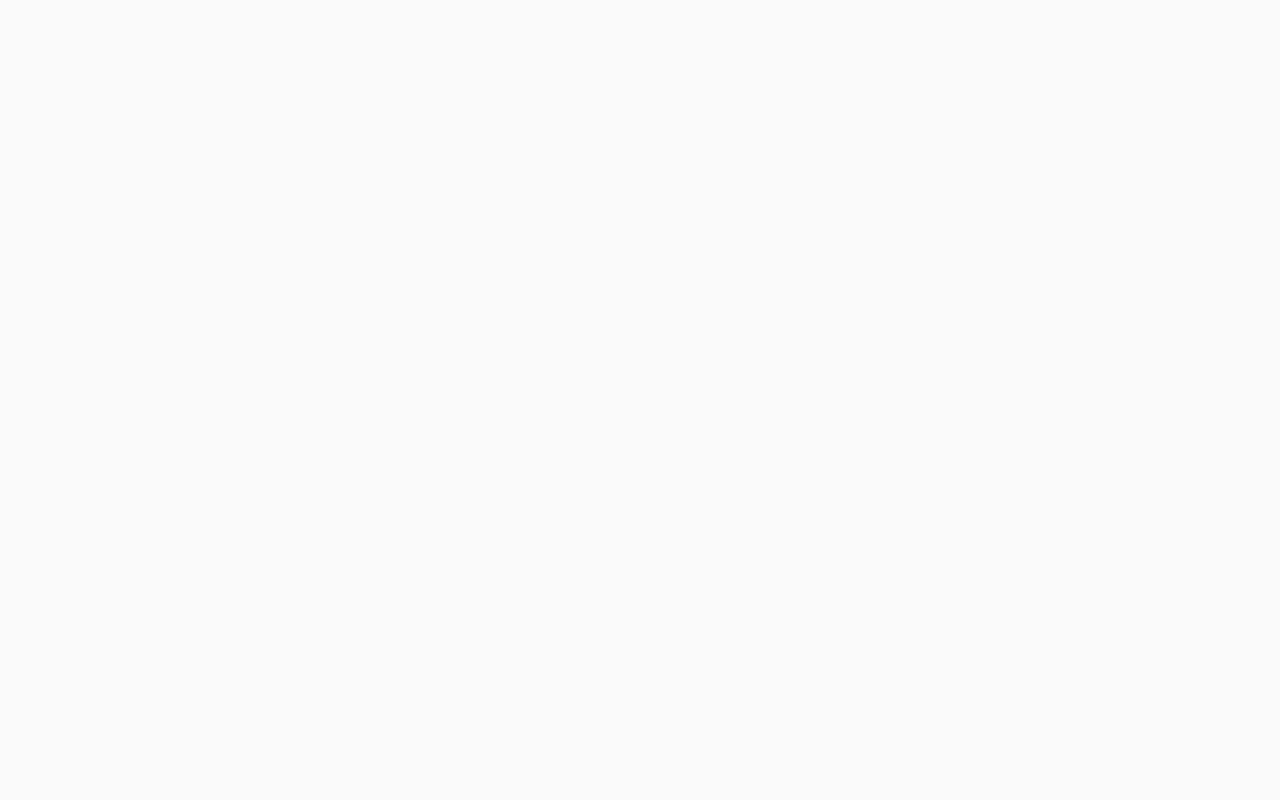
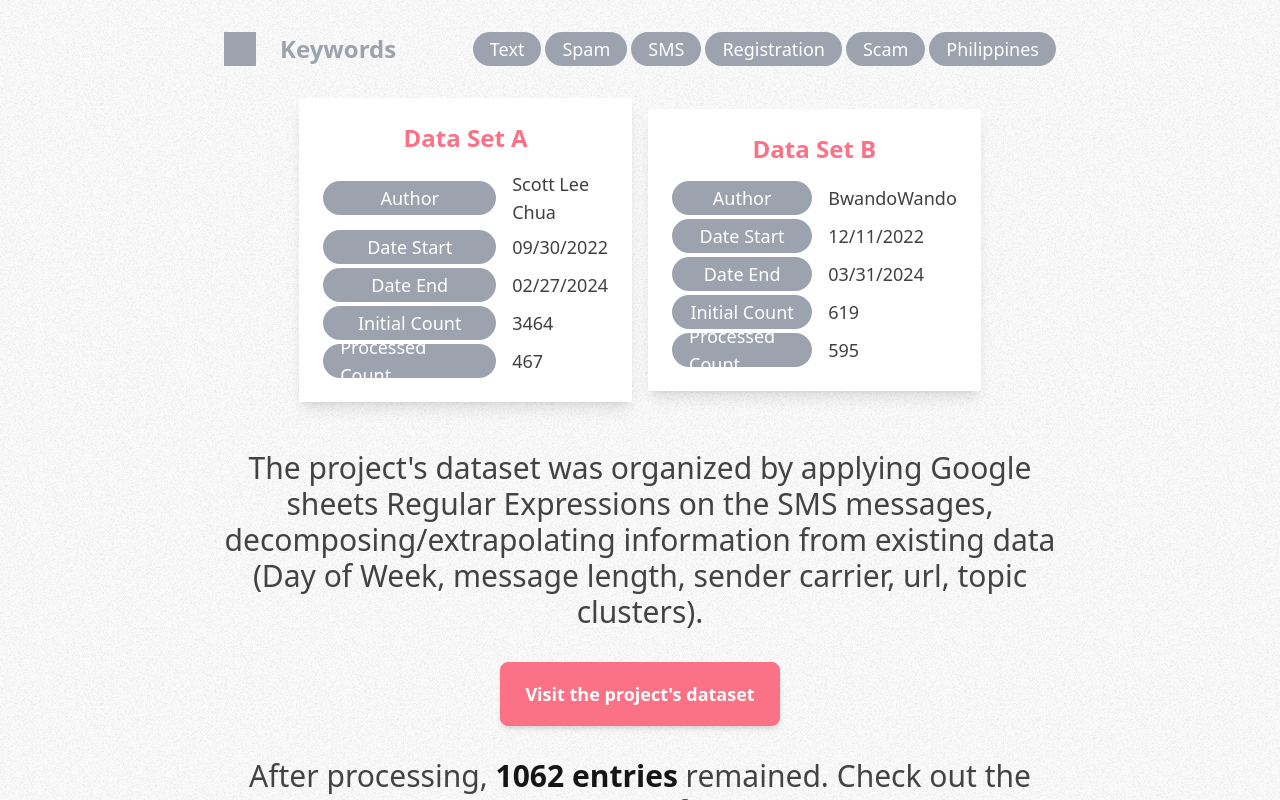
Before and after one commit to KindaExists/CS132-Arbitrary, a SvelteKit app: page / in a window 1280 px wide. Shown: the part 4260-5060 px from the top of the page. Before the commit the page ends 3844 px from the top, so only its background shows below. Built offline with nearby package versions, Linux system fonts and the light colour scheme.

Commit message:
feat(Collection): add Collection section

```diff
--- /dev/null
+++ b/src/lib/components/Badge.svelte
@@ -0,0 +1 @@
+<div class="badge badge-info text-lg text-white p-4"><slot /></div>
--- /dev/null
+++ b/src/lib/components/CollectionCard.svelte
@@ -0,0 +1,25 @@
+<script lang="ts">
+    export let datasetName: string;
+    export let href: string;
+    export let author: string;
+    export let dateStart: string;
+    export let dateEnd: string;
+    export let initialCount: number;
+    export let processedCount: number;
+</script>
+
+<div class="bg-white shadow-lg flex flex-col items-center gap-4 p-6 w-full md:w-3/5 lg:w-2/5">
+    <h3 class="text-2xl font-bold"><a {href} target="_blank" class="link link-accent no-underline transition-colors">{datasetName}</a></h3>
+    <div class="grid grid-cols-[auto_1fr] gap-x-4 gap-y-1 items-center">
+        <div class="badge badge-info text-lg text-white p-4 w-full">Author</div>
+        <p class="text-lg">{author}</p>
+        <div class="badge badge-info text-lg text-white p-4 w-full">Date Start</div>
+        <p class="text-lg">{dateStart}</p>
+        <div class="badge badge-info text-lg text-white p-4 w-full">Date End</div>
+        <p class="text-lg">{dateEnd}</p>
+        <div class="badge badge-info text-lg text-white p-4 w-full">Initial Count</div>
+        <p class="text-lg">{initialCount}</p>
+        <div class="badge badge-info text-lg text-white p-4 w-full">Processed Count</div>
+        <p class="text-lg">{processedCount}</p>
+    </div>
+</div>
--- a/src/routes/+page.svelte
+++ b/src/routes/+page.svelte
@@ -5,6 +5,8 @@
     import gavelIcon from '$lib/images/gavel.png';
     import chipIcon from '$lib/images/tech-chip.png';
 	import BackgroundCard from '$lib/components/BackgroundCard.svelte';
+	import CollectionCard from '$lib/components/CollectionCard.svelte';
+	import Badge from '$lib/components/Badge.svelte';
 </script>
 
 <article id="top" class="bg-white flex flex-col lg:flex-row items-center px-8 lg:px-56 py-32 gap-4 lg:gap-12 shadow-md">
@@ -107,3 +109,38 @@
         <BackgroundCard header="Action Plan">Utilize data science tools and Natural Language Processing (NLP) to identify the patterns and trends of Spam text content.</BackgroundCard>
     </section>
 </article>
+
+<article id="collection" class="flex flex-col gap-12 px-8 lg:px-28 xl:px-56 py-32 shadow-md">
+    <section class="flex flex-col items-center gap-4">
+        <h2 class="text-3xl lg:text-4xl font-bold">How was the data collected?</h2>
+        <p class="prose text-2xl lg:text-3xl text-center">
+            The dataset used is a compilation of two public datasets available on <a target="_blank" href="https://kaggle.com/" class="link link-accent">Kaggle</a>. Both of these datasets contain Philippine spam messages personally received and compiled by these Kaggle users. Additionally, both datasets contain timestamps for when messages were received.
+        </p>
+    </section>
+    <section class="flex flex-col gap-8">
+        <div class="flex flex-row w-full gap-8 items-center border-l-[2em] border-info pl-6">
+            <h3 class="text-2xl text-info font-bold">Keywords</h3>
+            <div class="flex flex-row flex-wrap gap-1 justify-end w-full">
+                <Badge>Text</Badge>
+                <Badge>Spam</Badge>
+                <Badge>SMS</Badge>
+                <Badge>Registration</Badge>
+                <Badge>Scam</Badge>
+                <Badge>Philippines</Badge>
+            </div>
+        </div>
+        <div class="flex flex-col lg:flex-row justify-center items-center gap-8 lg:gap-4">
+            <CollectionCard datasetName="Data Set A" href="https://www.kaggle.com/datasets/scottleechua/ph-spam-marketing-sms-w-timestamps" author="Scott Lee Chua" dateStart="09/30/2022" dateEnd="02/27/2024" initialCount={3464} processedCount={467}/>
+            <CollectionCard datasetName="Data Set B" href="https://www.kaggle.com/datasets/bwandowando/philippine-spam-sms-messages" author="BwandoWando" dateStart="12/11/2022" dateEnd="03/31/2024" initialCount={619} processedCount={595}/>
+        </div>
+    </section>
+    <section class="flex flex-col items-center gap-8">
+        <p class="prose text-2xl lg:text-3xl text-center">
+            The project's dataset was organized by applying Google sheets Regular Expressions on the SMS messages, decomposing/extrapolating information from existing data (Day of Week, message length, sender carrier, url, topic clusters).
+        </p>
+        <a target="_blank" href="https://docs.google.com/spreadsheets/d/1qfeeKcDPOK4uanmqMj5QxMkOqcvvSJ8LRvjnAAnBvwo/edit?usp=sharing" class="btn btn-accent btn-lg text-lg text-white shadow-md">Visit the project's dataset</a>
+        <p class="prose text-2xl lg:text-3xl text-center">
+            After processing, <strong class="font-bold">1062 entries</strong> remained. Check out the <a href="#methodology" class="link link-accent">methodology</a> section for more details.
+        </p>
+    </section>
+</article>
```
